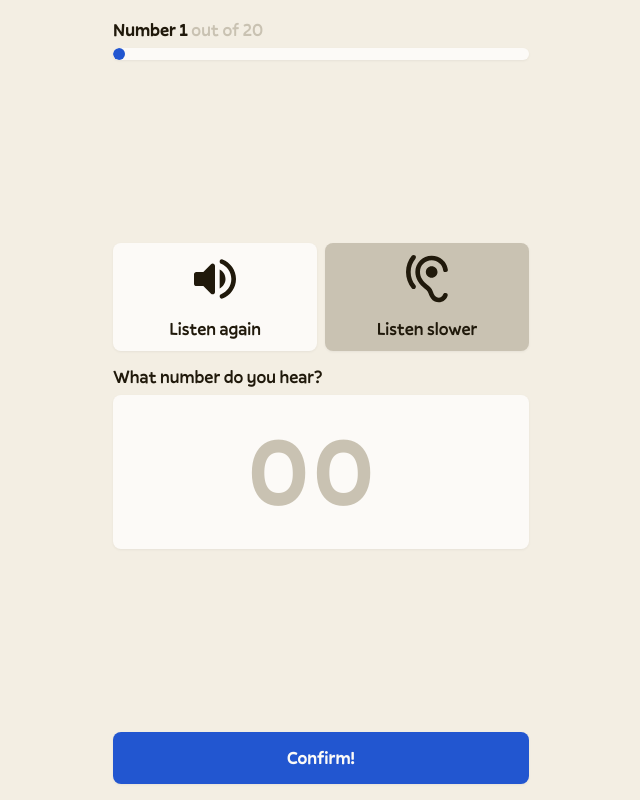
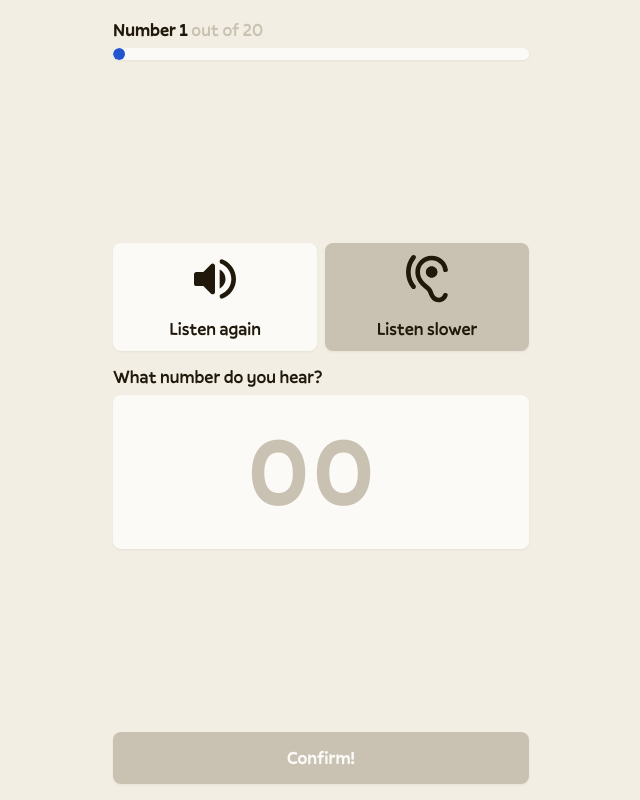
Before and after one commit to AdrienGQT/number-dictation, a React (Vite) app: page /game/numbers in a window 1280 px wide. Shown: the whole page, without its empty margins (319-959 px from the left). Built offline with nearby package versions, Linux system fonts and the light colour scheme.

Commit message:
feat/submit-button-disabled

```diff
--- a/src/Pages/game/Game.tsx
+++ b/src/Pages/game/Game.tsx
@@ -1,4 +1,10 @@
-import { useEffect, useRef, useState, type Dispatch } from "react";
+import {
+    useEffect,
+    useRef,
+    useState,
+    type ChangeEvent,
+    type Dispatch,
+} from "react";
 import speak from "../../tools/speak";
 import playSound from "../../tools/playSound";
 import { useNavigate } from "react-router-dom";
@@ -37,6 +43,8 @@ export default function Game({
 
     const [currentTriesCount, setCurrentTriesCount] = useState<number>(0);
     const [currentErrorCount, setCurrentErrorCount] = useState<number>(0);
+
+    const [inputValue, setInputValue] = useState<string>("");
 
     const refreshItem = () => {
         const remaining = pool.filter((item) => !pickedItems.includes(item));
@@ -148,11 +156,21 @@ export default function Game({
                         <p className="font-pally text-lg font-medium text-base-900">
                             {question}
                         </p>
-                        <GameInput gamemode={gamemode} />
+                        <GameInput
+                            onChange={(e: ChangeEvent<HTMLInputElement>) =>
+                                setInputValue(e.target.value)
+                            }
+                            gamemode={gamemode}
+                        />
                     </div>
                 </div>
 
-                <MainButton doSubmit={true}>Confirm!</MainButton>
+                <MainButton
+                    doSubmit={true}
+                    disabled={inputValue.trim() === "" ? true : false}
+                >
+                    Confirm!
+                </MainButton>
             </form>
         </div>
     );
--- a/src/components/GameInput.tsx
+++ b/src/components/GameInput.tsx
@@ -1,14 +1,17 @@
+import type { ChangeEvent } from "react";
 import { GAMEMODES, type Gamemode } from "../Pages/Home";
 
 interface Props {
     gamemode: Gamemode;
+    onChange: (e: ChangeEvent<HTMLInputElement>) => void;
 }
 
-export default function GameInput({ gamemode }: Props) {
+export default function GameInput({ gamemode, onChange }: Props) {
     return (
         <input
             placeholder={gamemode === GAMEMODES[0] ? "00" : ""}
             name="answer"
+            onChange={onChange}
             type={gamemode === GAMEMODES[0] ? "number" : "text"}
             required
             className="bg-base-050 font-pally font-semibold rounded-lg text-8xl text-center tracking-wider text-base-900 active:text-base-900 focus:text-base-900 border-4 border-transparent active:border-base-900 focus:border-base-900 placeholder:text-base-200 pl-3 pr-3 pt-2 pb-2 drop-shadow-xs uppercase"
```
